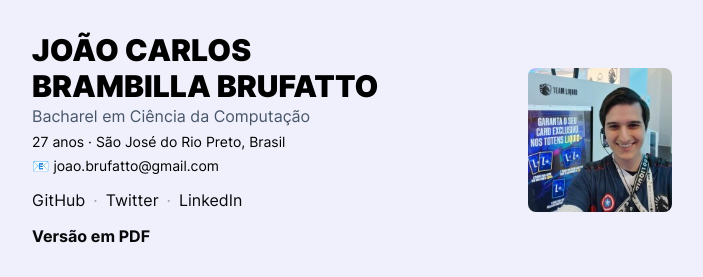
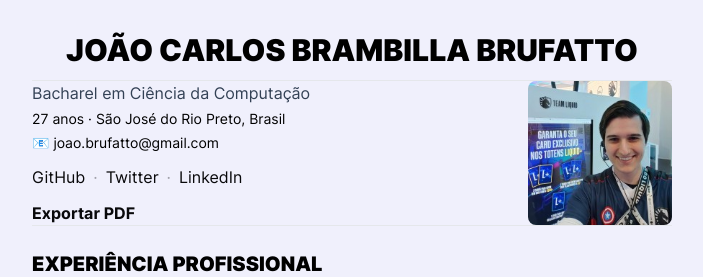
Before and after one commit to jowslive/cv, a plain HTML site: page index.html in a window 1280 px wide. Shown: the top 277 px of the page, without its empty margins (288-991 px from the left). Drawn offline with Linux system fonts and the light colour scheme.

Commit message:
general visual improvements

```diff
--- a/index.html
+++ b/index.html
@@ -23,13 +23,17 @@
   <body class="__className_aaf875">
     <main class="flex justify-center w-full pt-8 pb-24 bg-slate-80 min-h-screen">
       <div class="max-w-screen-sm w-full max-lg:px-3">
+        <!-- Nome -->
+        <div class="text-center">
+          <h1 class="text-3xl font-black uppercase">
+            João Carlos Brambilla Brufatto
+          </h1>
+        </div>
+        <hr class="mt-3"/>
         <!-- Sobre -->
         <div class="flex flex-row justify-between items-center">
           <div class="max-w-md">
-            <h1 class="text-3xl font-black uppercase">
-              João Carlos <br/> Brambilla Brufatto
-            </h1>
-            <p class="text-slate-600">
+            <p class="text-slate-700">
               Bacharel em Ciência da Computação
             </p>
             <p class="text-sm mt-1">
@@ -57,15 +61,16 @@
             </div>
             <div class="mt-3">
               <a class="text-zinc-950 hover:underline font-bold" onclick="window.print();" href="">
-                Versão em PDF
+                Exportar PDF
               </a>
             </div>
           </div>
           <img alt="Foto de João Carlos Brambilla Brufatto" width="200" height="200" class="w-36 h-36 rounded-lg" style="color:transparent" src="./assets/images/profile.jpg">
         </div>
+        <hr/>
         <!-- Experiência Profissional -->
         <div>
-          <h2 class="text-xl font-black mt-8">
+          <h2 class="text-xl font-black mt-6">
             EXPERIÊNCIA PROFISSIONAL
           </h2>
           <div class="mt-5">
```
Also changed, not shown: assets/css/main.css.
